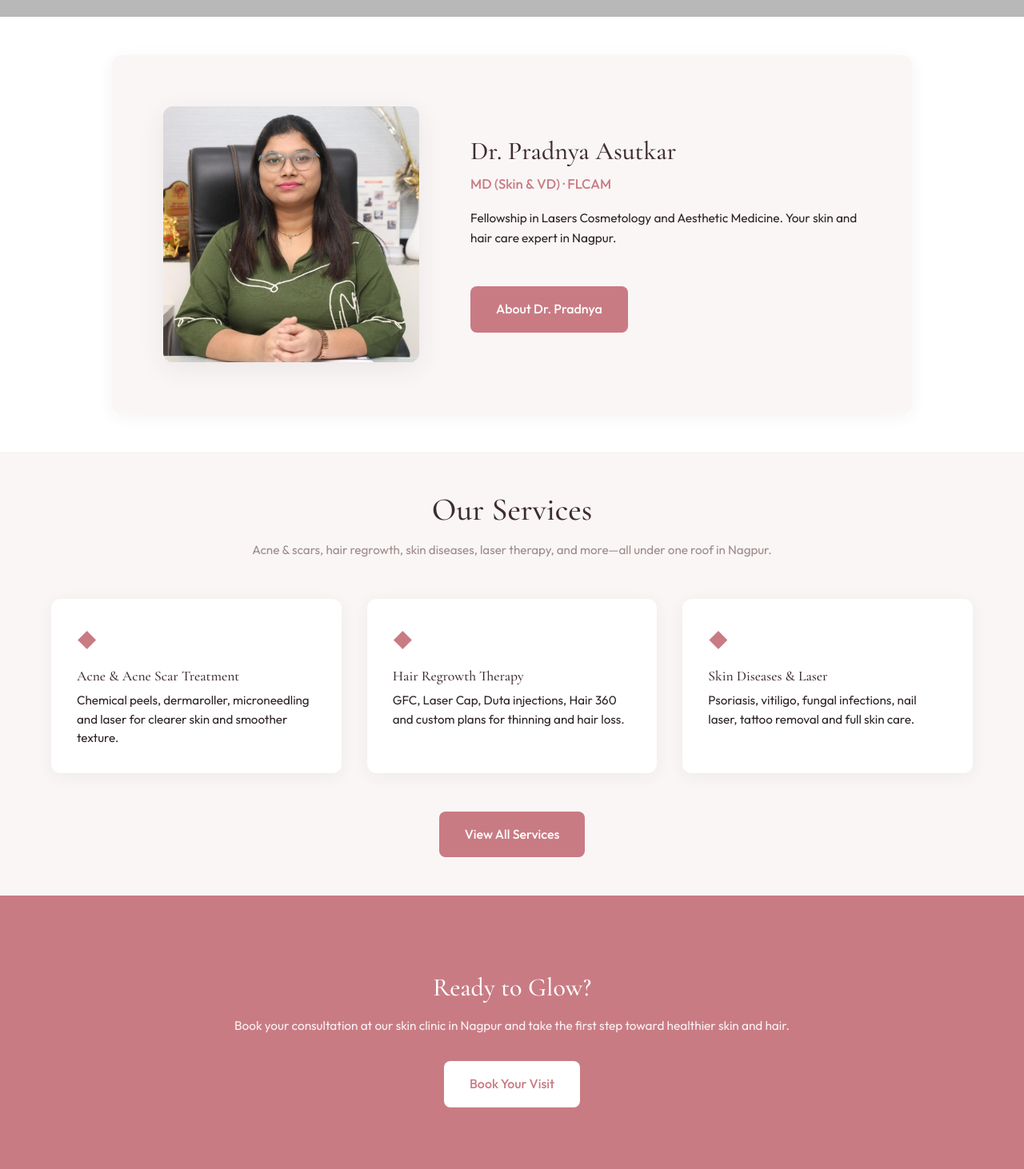
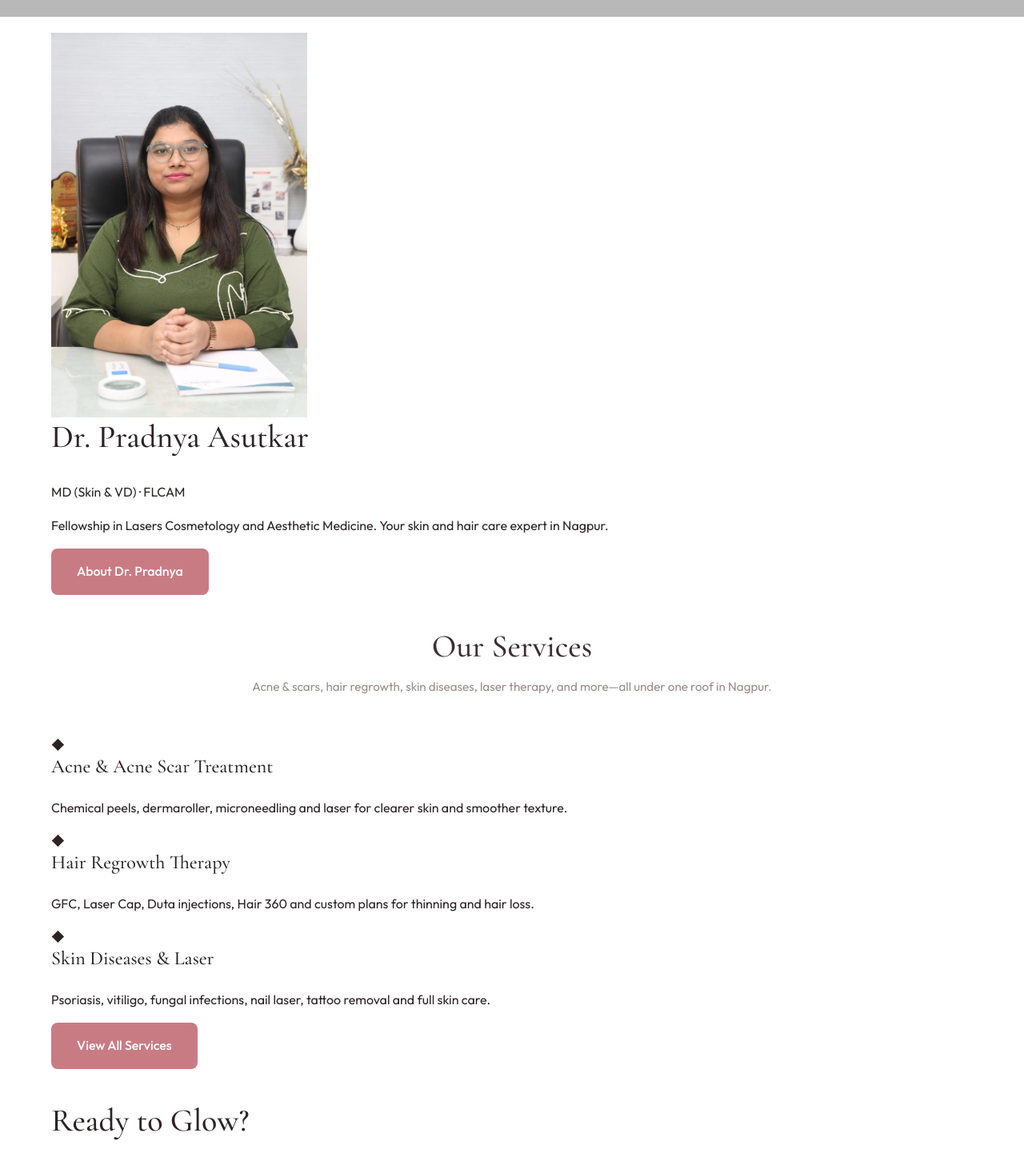
Before and after one commit to karmankarsamiksha-ai/la-asthetic-website, an Angular app: page / in a window 1280 px wide. Shown: the part 620-2082 px from the top of the page at 80% size. Built offline with nearby package versions, Linux system fonts and the light colour scheme; grey boxes are pictures that could not be loaded.

Commit message:
Optimize CSS by removing duplicate rules and 360px media queries

```diff
--- a/src/app/pages/home/home.component.css
+++ b/src/app/pages/home/home.component.css
@@ -1,292 +1,6 @@
 .section {
-  padding: var(--space-2xl) 0;
+  padding: 20px;
 }
 
-@media (min-width: 768px) {
-  .section {
-    padding: var(--space-3xl) 0;
-  }
-}
-
-.section { padding:var(--space-2xl) 0 }
-@media(max-width:480px){ .section{padding:var(--space-xl) 0} }
-
-.section--alt {
-  background: var(--color-ivory);
-}
-
-/* Doctor preview on home – bigger section */
-.doctor-preview {
-  background: var(--color-white);
-}
-
-.doctor-preview-card {
-  display: grid;
-  gap: var(--space-2xl);
-  align-items: center;
-  max-width: 920px;
-  margin: 0 auto;
-  padding: var(--space-xl) var(--space-lg);
-  background: var(--color-ivory);
-  border-radius: var(--radius-lg);
-  box-shadow: var(--shadow-soft);
-}
-
-@media (min-width: 640px) {
-  .doctor-preview-card {
-    grid-template-columns: 280px 1fr;
-    gap: var(--space-3xl);
-    padding: var(--space-2xl) var(--space-2xl);
-  }
-}
-
-@media (min-width: 900px) {
-  .doctor-preview-card {
-    grid-template-columns: 320px 1fr;
-    max-width: 1000px;
-    padding: var(--space-3xl);
-    gap: var(--space-3xl);
-  }
-}
-
-@media (max-width: 480px) {
-  .doctor-preview-card {
-    padding: var(--space-lg) var(--space-md);
-  }
-}
-
-@media (max-width: 360px) {
-  .doctor-preview-card {
-    padding: var(--space-md);
-    gap: var(--space-xl);
-  }
-  .doctor-preview-photo-wrap {
-    max-width: 200px;
-  }
-  .doctor-preview-name {
-    font-size: 1.35rem;
-  }
-  .doctor-preview-qual,
-  .doctor-preview-desc {
-    font-size: 0.9rem;
-  }
-}
-
-.doctor-preview-photo-wrap {
-  margin: 0 auto;
-  width: 100%;
-  max-width: 240px;
-  aspect-ratio: 1;
-  border-radius: var(--radius-lg);
-  overflow: hidden;
-  background: var(--color-sand);
-  box-shadow: var(--shadow-medium);
-}
-
-@media (min-width: 640px) {
-  .doctor-preview-photo-wrap {
-    max-width: 280px;
-  }
-}
-
-@media (min-width: 900px) {
-  .doctor-preview-photo-wrap {
-    max-width: 320px;
-  }
-}
-
-.doctor-preview-photo {
-  width: 100%;
-  height: 100%;
-  object-fit: cover;
-  display: block;
-}
-
-.doctor-preview-info {
-  text-align: center;
-}
-
-@media (min-width: 640px) {
-  .doctor-preview-info {
-    text-align: left;
-  }
-}
-
-.doctor-preview-name {
-  color: var(--color-charcoal);
-  font-size: clamp(1.5rem, 3.5vw, 2rem);
-  margin-bottom: var(--space-sm);
-  line-height: 1.2;
-}
-
-.doctor-preview-qual {
-  color: var(--color-blue);
-  font-weight: 500;
-  font-size: clamp(0.95rem, 1.5vw, 1.05rem);
-  margin: 0 0 var(--space-md);
-}
-
-.doctor-preview-desc {
-  color: var(--color-ink);
-  margin-bottom: var(--space-xl);
-  line-height: 1.65;
-  font-size: clamp(0.95rem, 1.2vw, 1.05rem);
-}
-
-@media (min-width: 900px) {
-  .doctor-preview-desc {
-    margin-bottom: var(--space-2xl);
-  }
-}
-
-.services-grid {
-  display: grid;
-  gap: var(--space-lg);
-  margin-bottom: var(--space-xl);
-}
-
-@media (min-width: 640px) {
-  .services-grid {
-    grid-template-columns: repeat(2, 1fr);
-    gap: var(--space-xl);
-    margin-bottom: var(--space-2xl);
-  }
-}
-
-@media (min-width: 900px) {
-  .services-grid {
-    grid-template-columns: repeat(3, 1fr);
-  }
-}
-
-@media (max-width: 480px) {
-  .services-grid {
-    gap: var(--space-md);
-  }
-}
-
-@media (max-width: 360px) {
-  .services-grid {
-    gap: var(--space-sm);
-    margin-bottom: var(--space-lg);
-  }
-  .service-card {
-    padding: var(--space-sm);
-  }
-  .service-card h3 {
-    font-size: 1rem;
-  }
-  .service-card p {
-    font-size: 0.875rem;
-  }
-}
-
-.service-card {
-  background: var(--color-white);
-  padding: var(--space-lg);
-  border-radius: var(--radius-lg);
-  box-shadow: var(--shadow-soft);
-  transition: box-shadow 0.2s ease, transform 0.2s ease;
-}
-
-@media (min-width: 640px) {
-  .service-card {
-    padding: var(--space-xl);
-  }
-}
-
-@media (max-width: 480px) {
-  .service-card {
-    padding: var(--space-md);
-  }
-}
-
-.service-card:hover {
-  box-shadow: var(--shadow-medium);
-  transform: translateY(-2px);
-}
-
-.service-icon {
-  font-size: 1.5rem;
-  color: var(--color-blue-accent);
-  margin-bottom: var(--space-md);
-}
-
-.service-card h3 {
-  color: var(--color-charcoal);
-  margin-bottom: var(--space-sm);
-  font-size: clamp(1rem, 1.5vw, 1.1rem);
-}
-
-.service-card p {
-  font-size: clamp(0.9rem, 1.2vw, 0.95rem);
-  color: var(--color-ink);
-  margin: 0;
-  line-height: 1.55;
-}
-
-.section-cta {
-  text-align: center;
-}
-
-.cta-section {
-  background: var(--color-blue);
-  color: var(--color-white);
-}
-
-.cta-inner {
-  text-align: center;
-  padding: var(--space-xl) var(--space-md);
-}
-
-@media (min-width: 768px) {
-  .cta-inner {
-    padding: var(--space-2xl) var(--space-lg);
-  }
-}
-
-@media (max-width: 480px) {
-  .cta-inner {
-    padding: var(--space-lg) var(--space-md);
-  }
-  .cta-inner h2 {
-    font-size: 1.35rem;
-  }
-  .cta-inner p {
-    font-size: 0.9rem;
-  }
-}
-
-@media (max-width: 360px) {
-  .cta-inner {
-    padding: var(--space-md);
-  }
-  .cta-inner h2 {
-    font-size: 1.25rem;
-  }
-  .cta-inner p {
-    font-size: 0.85rem;
-    margin-bottom: var(--space-lg);
-  }
-}
-
-.cta-inner h2 {
-  color: var(--color-white);
-  margin-bottom: var(--space-md);
-  font-size: clamp(1.5rem, 4vw, 2rem);
-}
-
-.cta-inner p {
-  margin-bottom: var(--space-xl);
-  color: rgba(255, 255, 255, 0.9);
-  font-size: clamp(0.9rem, 1.2vw, 1rem);
-}
-
-.cta-inner .btn-gold {
-  background: var(--color-white);
-  color: var(--color-blue);
-}
-.cta-inner .btn-gold:hover {
-  background: var(--color-ivory);
-  color: var(--color-blue);
-}
+/* Other styles here... */
+/* Remaining CSS */
```
